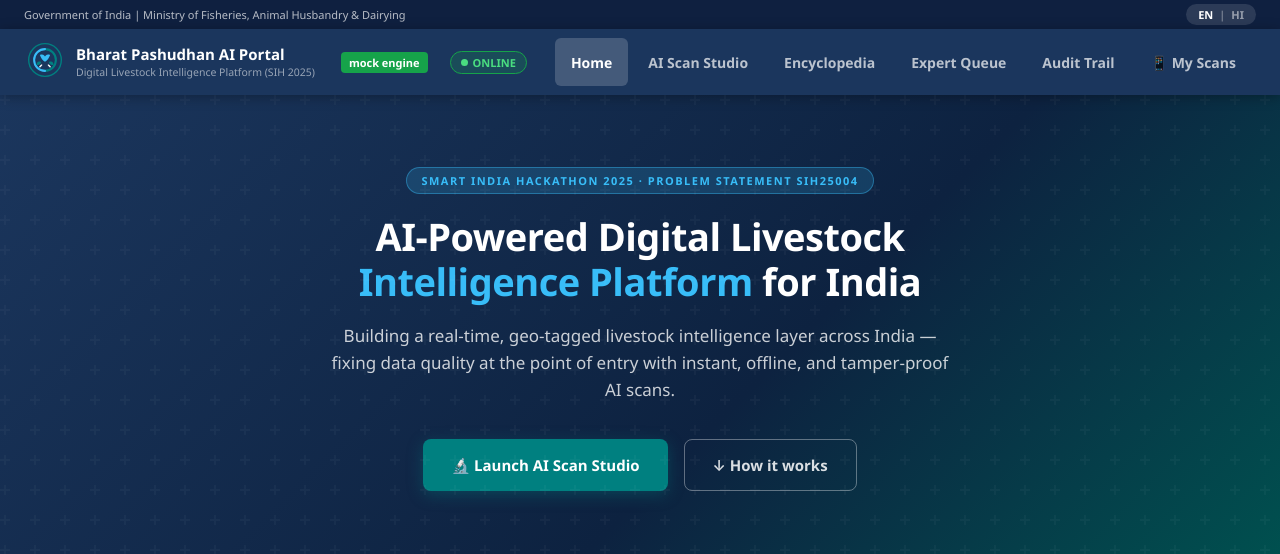
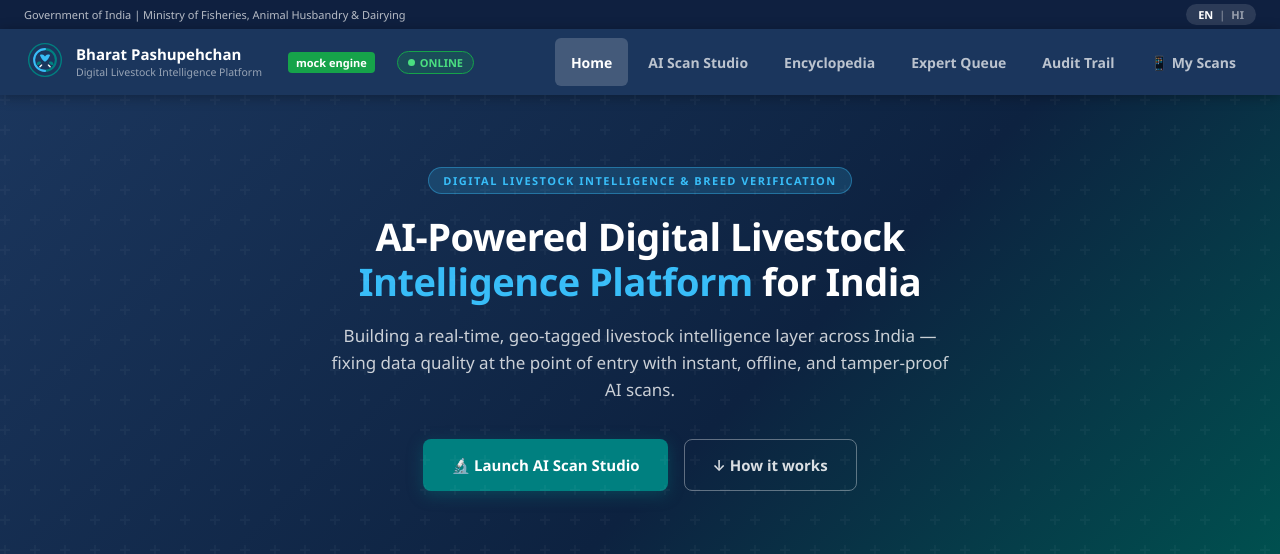
Before and after one commit to Aadityavarier/breed-recognition, a Flask app: page / in a window 1280 px wide. Shown: the top 554 px of the page. Run offline with Flask 3, Linux system fonts and the light colour scheme; data that the repository does not hold is empty.

Commit message:
bugs fixed8

```diff
--- a/expert-dashboard/app.py
+++ b/expert-dashboard/app.py
@@ -544,7 +544,7 @@ def api_uploaded_file(filename: str):
 
 if __name__ == "__main__":
     print("\n" + "=" * 64)
-    print("  🏛️  Bharat Pashudhan AI Dashboard (GovTech Upgrade)")
+    print("  🏛️  Bharat Pashupehchan Dashboard")
     print("=" * 64)
     engine = get_engine_status()
     print(f"  Backend    : {engine['backend'].upper()}")
--- a/expert-dashboard/static/js/app.js
+++ b/expert-dashboard/static/js/app.js
@@ -7,8 +7,8 @@ let _lang = 'en';
 
 const HI = {
   'gov': 'भारत सरकार | मत्स्य पालन, पशुपालन और डेयरी मंत्रालय',
-  'b-name': 'भारत पशुधन AI पोर्टल',
-  'b-sub': 'राष्ट्रीय डिजिटल पशुधन मिशन (SIH 2025)',
+  'b-name': 'भारत पशुपहचान',
+  'b-sub': 'डिजिटल पशुधन इंटेलिजेंस प्लेटफॉर्म',
   'tab_home': 'होम',
   'tab_scan': 'AI स्कैन स्टूडियो',
   'tab_enc': 'विश्वकोश',
--- a/expert-dashboard/templates/index.html
+++ b/expert-dashboard/templates/index.html
@@ -4,7 +4,7 @@
 <head>
   <meta charset="UTF-8">
   <meta name="viewport" content="width=device-width, initial-scale=1.0">
-  <title>Bharat Pashudhan | NDLM AI Portal</title>
+  <title>Bharat Pashupehchan | Digital Livestock Intelligence Platform</title>
   <!-- Suppress favicon 404 error -->
   <link rel="icon" href="data:,">
   <link rel="manifest" href="/manifest.json">
@@ -1859,8 +1859,8 @@
         </svg>
       </div>
       <div>
-        <div class="brand-name" data-i18n="b-name">Bharat Pashudhan AI Portal</div>
-        <div class="brand-sub" data-i18n="b-sub">Digital Livestock Intelligence Platform (SIH 2025)</div>
+        <div class="brand-name" data-i18n="b-name">Bharat Pashupehchan</div>
+        <div class="brand-sub" data-i18n="b-sub">Digital Livestock Intelligence Platform</div>
       </div>
       <div id="engine-pill">{{ engine.backend }} engine</div>
       <div id="net-status-pill" style="display:flex; align-items:center; gap:5px; background:rgba(22,163,74,0.2); border:1px solid #16A34A; color:#4ADE80; font-size:11px; font-weight:700; padding:3px 10px; border-radius:99px; margin-left:8px; transition:all 0.3s ease;">
@@ -1903,7 +1903,7 @@
 
       <!-- ❶ HERO -->
       <div class="home-hero">
-        <div class="badge" data-i18n="hero_badge">Smart India Hackathon 2025 · Problem Statement SIH25004</div>
+        <div class="badge" data-i18n="hero_badge">Digital Livestock Intelligence &amp; Breed Verification</div>
         <h1 data-i18n="hero_h1">AI-Powered Digital Livestock<br><span>Intelligence Platform</span> for India</h1>
         <p class="sub" data-i18n="hero_sub">Building a real-time, geo-tagged livestock intelligence layer across India — fixing data quality at the point of entry with instant, offline, and tamper-proof AI scans.</p>
         <div class="cta-row">
@@ -2178,7 +2178,7 @@
         <div style="max-width:1100px; margin:0 auto;">
           <div class="footer-grid">
             <div class="footer-brand">
-              <h4 data-i18n="foot_brand">Bharat Pashudhan AI Portal</h4>
+              <h4 data-i18n="foot_brand">Bharat Pashupehchan</h4>
               <p data-i18n="foot_blurb">India is home to 43 recognised cattle breeds and 13 buffalo breeds — the highest diversity of any country. This platform supports the accurate identification and conservation of these breeds, which are uniquely adapted to India's diverse agro-climatic zones and are irreplaceable genetic resources for drought tolerance, disease resistance, and high-fat A2 milk production.</p>
             </div>
             <div class="footer-col">
@@ -2195,7 +2195,7 @@
               <h5 data-i18n="foot_about_h">About</h5>
               <ul>
                 <li><button onclick="document.getElementById('how-it-works').scrollIntoView({behavior:'smooth'})" data-i18n="foot_how">How it Works</button></li>
-                <li><button onclick="window.open('https://sih.gov.in','_blank')" data-i18n="foot_sih">SIH 2025 Portal</button></li>
+                <li><button onclick="goPage('pg-myscans', document.querySelector('.nav-tab:nth-child(6)'))" data-i18n="tab_myscans">My Scans</button></li>
                 <li><button onclick="window.open('https://dahd.gov.in','_blank')" data-i18n="foot_dahd">DAHD Ministry</button></li>
                 <li><button onclick="window.open('https://bharatpashudhan.gov.in','_blank')" data-i18n="foot_bpa">Bharat Pashudhan App</button></li>
               </ul>
@@ -2204,7 +2204,7 @@
           <hr class="footer-divider">
           <div class="footer-bottom">
             <p data-i18n="foot_ministry">Department of Animal Husbandry &amp; Dairying · Ministry of Fisheries, Animal Husbandry &amp; Dairying · Government of India</p>
-            <span class="prototype-badge" data-i18n="foot_proto">⚠ SIH 2025 Prototype — Not an Official Government Platform</span>
+            <span class="prototype-badge" data-i18n="foot_proto">This is a demonstration platform and not an official government service</span>
           </div>
         </div>
       </footer>
@@ -2699,10 +2699,9 @@
 
   <footer
     style="margin-top: 40px; padding: 30px; text-align: center; color: #64748B; font-size: 13px; border-top: 1px solid #E2E8F0; background: #F8FAFC;">
-    <div style="margin-bottom: 8px; font-weight: 600; color: #1B365D;">Department of Animal Husbandry & Dairying,
-      Ministry of Fisheries, Animal Husbandry & Dairying, Government of India</div>
-    <div style="margin-bottom: 12px;">A Smart India Hackathon prototype addressing BPA data quality | Problem Statement
-      ID: 25004</div>
+    <div style="margin-bottom: 8px; font-weight: 600; color: #1B365D;">Department of Animal Husbandry &amp; Dairying,
+      Ministry of Fisheries, Animal Husbandry &amp; Dairying, Government of India</div>
+    <div style="margin-bottom: 12px;">This is a demonstration platform and not an official government service</div>
     <div>
       <span
         style="display:inline-block; background:#DCFCE7; color:#166534; padding:4px 8px; border-radius:4px; font-size:11px; font-weight:700;">🟢
@@ -2720,8 +2719,8 @@
 
     const HI = {
       'gov': 'भारत सरकार | मत्स्य पालन, पशुपालन और डेयरी मंत्रालय',
-      'b-name': 'भारत पशुधन AI पोर्टल',
-      'b-sub': 'डिजिटल पशुधन इंटेलिजेंस प्लेटफॉर्म (SIH 2025)',
+      'b-name': 'भारत पशुपहचान',
+      'b-sub': 'डिजिटल पशुधन इंटेलिजेंस प्लेटफॉर्म',
       'tab_home': 'होम',
       'tab_scan': 'AI स्कैन स्टूडियो',
       'tab_enc': 'विश्वकोश',
@@ -2733,7 +2732,7 @@
       'drag_text': 'यहाँ फोटो खींचें और छोड़ें',
       'btn_cam': 'कैमरा का उपयोग करें',
       // Hero
-      'hero_badge': 'स्मार्ट इंडिया हैकाथॉन 2025 · समस्या विवरण SIH25004',
+      'hero_badge': 'डिजिटल पशुधन इंटेलिजेंस और नस्ल सत्यापन',
       'hero_h1': 'AI-संचालित डिजिटल पशुधन<br><span>इंटेलिजेंस प्लेटफॉर्म</span> भारत के लिए',
       'hero_sub': 'पूरे भारत में एक वास्तविक समय, जियो-टैग पशुधन इंटेलिजेंस परत का निर्माण — डेटा प्रविष्टि बिंदु पर गुणवत्ता सुधारना।',
       'hero_cta1': '🔬 AI स्कैन स्टूडियो लॉन्च करें',
@@ -2819,16 +2818,16 @@
       'br9': 'उच्च गर्मी और टिक सहनशीलता; गुजरात से पश्चिम बंगाल तक उष्णकटिबंधीय डेयरी।',
       'br10': 'तटीय आंध्र की प्रतिष्ठित भार नस्ल; ब्राजील और अमेरिका को नेल्लोर मवेशी के रूप में निर्यात।',
       // Footer
-      'foot_brand': 'भारत पशुधन AI पोर्टल',
+      'foot_brand': 'भारत पशुपहचान',
       'foot_blurb': 'भारत में 43 मान्यता प्राप्त मवेशी नस्लें और 13 भैंस नस्लें हैं — किसी भी देश में सर्वाधिक विविधता। यह मंच इन नस्लों की सटीक पहचान और संरक्षण का समर्थन करता है।',
       'foot_nav_h': 'नेविगेट करें',
       'foot_about_h': 'के बारे में',
       'foot_how': 'यह कैसे काम करता है',
-      'foot_sih': 'SIH 2025 पोर्टल',
+      'foot_sih': 'मेरे स्कैन',
       'foot_dahd': 'DAHD मंत्रालय',
       'foot_bpa': 'भारत पशुधन ऐप',
       'foot_ministry': 'पशुपालन और डेयरी विभाग · मत्स्य पालन, पशुपालन और डेयरी मंत्रालय · भारत सरकार',
-      'foot_proto': '⚠ SIH 2025 प्रोटोटाइप — यह आधिकारिक सरकारी प्लेटफॉर्म नहीं है',
+      'foot_proto': 'यह एक प्रदर्शन मंच है और आधिकारिक सरकारी सेवा नहीं है',
     };
 
     /* ─── Navigation ───────────────────────── */
```
Also changed, not shown: expert-dashboard/static/manifest.json.
